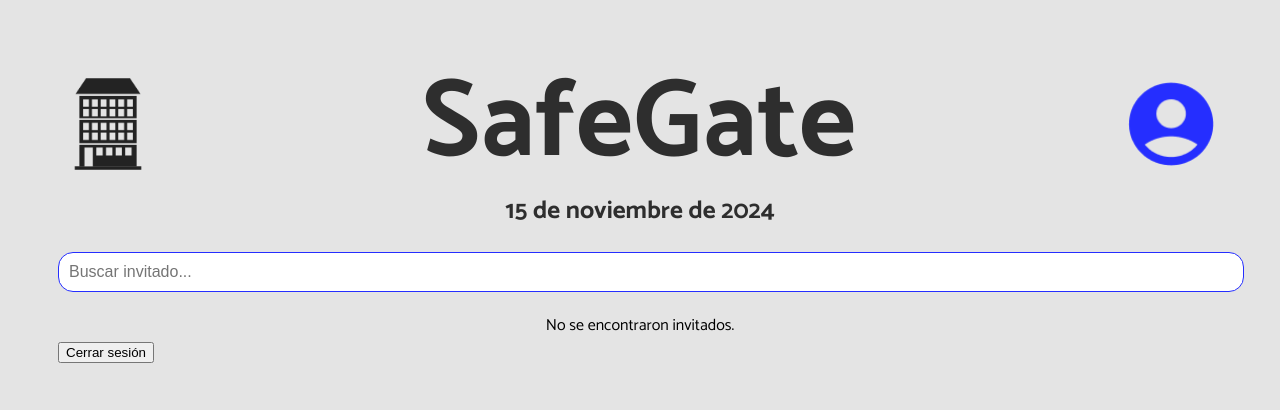
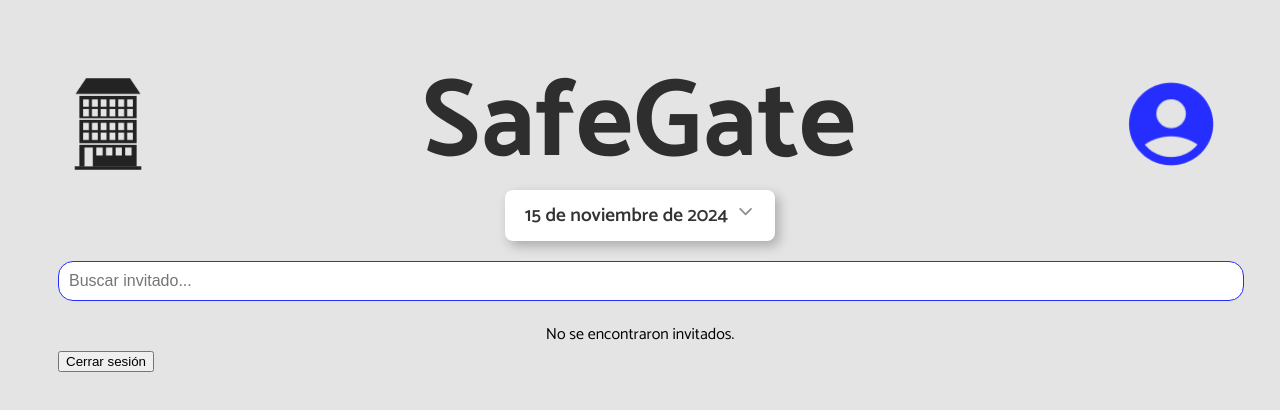
Before and after one commit to AGuardiola20/safegate-project-react, a React (Vite) app: page /admin in a window 1280 px wide. Shown: the top 410 px of the page. Built offline with nearby package versions, Linux system fonts and the light colour scheme; sample sign-in values are in the browser's storage.

Commit message:
styles: date

```diff
--- a/package.json
+++ b/package.json
@@ -12,6 +12,7 @@
   "dependencies": {
     "react": "^18.3.1",
     "react-dom": "^18.3.1",
+    "react-icons": "^5.3.0",
     "react-modal": "^3.16.1",
     "react-router-dom": "^6.28.0"
   },
--- a/src/screens/AdminScreen/AdminScreen.module.css
+++ b/src/screens/AdminScreen/AdminScreen.module.css
@@ -25,9 +25,30 @@
   }
 }
 
+.dateContainer {
+  display: flex;
+  flex-direction: row;
+  justify-content: center;
+  align-items: center;
+  gap: 8px;
+  padding: 10px 20px;
+  background-color: var(--card-bg);
+  border-radius: 8px;
+  box-shadow: var(--card-box-shadow);
+  width: fit-content;
+  margin: auto;
+}
+
 .date {
-  font-size: 25px;
-  text-align: center;
+  font-size: 1.2rem;
+  font-weight: 600;
+  color: var(--text-primary);
+}
+
+.icon {
+  font-size: 1.2rem;
+  color: var(--text-tertiary);
+  cursor: pointer;
 }
 
 .searchInput {
--- a/src/screens/AdminScreen/AdminScreen.tsx
+++ b/src/screens/AdminScreen/AdminScreen.tsx
@@ -5,6 +5,7 @@ import { Guest } from "../../types/types";
 import LogoImg from "../../assets/imgs/logoTemp.png";
 import UserImg from "../../assets/imgs/UserImg.png";
 import styles from "./AdminScreen.module.css";
+import { IoIosArrowDown } from "react-icons/io";
 
 // TODO: Cambiar esto por data funcional
 const GUEST: Guest[] = [
@@ -131,7 +132,12 @@ export const AdminScreen = () => {
           alt={`${UserImg}-img`}
         />
       </div>
-      <h3 className={styles.date}>{formattedDate}</h3>
+      <div className={styles.dateContainer}>
+        <h3 className={styles.date}>{formattedDate}</h3>
+        <div className={styles.icon}>
+          <IoIosArrowDown />
+        </div>
+      </div>
 
       <input
         type="text"
```
Also changed, not shown: 1 other file (tests, documents, lock files or other folders).
